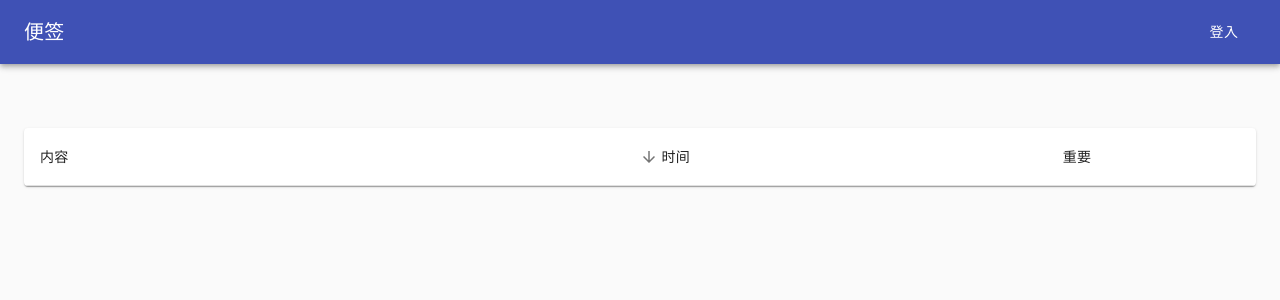
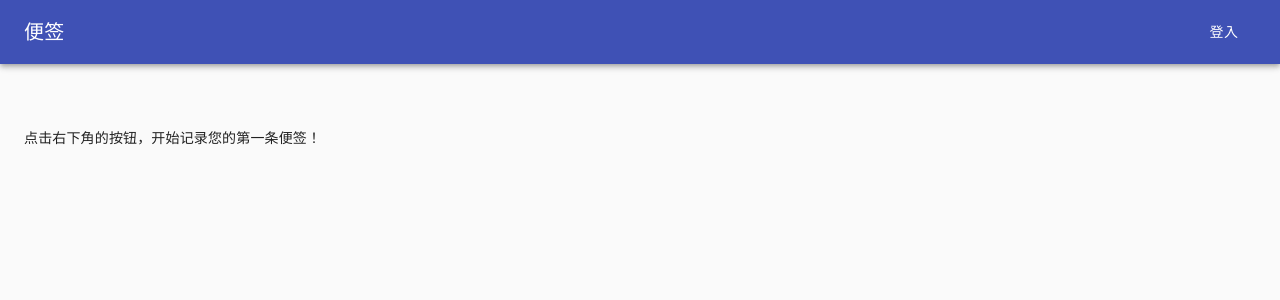
Before and after one commit to WordlessEcho/Brambling-Note-FE, a React (Create React App) app: page / in a window 1280 px wide. Shown: the top 300 px of the page. Built offline with nearby package versions, Linux system fonts and the light colour scheme.

Commit message:
feat(ui): add a simple user guide
While `notes` are empty, display a guide for user.

```diff
--- a/src/App.tsx
+++ b/src/App.tsx
@@ -94,6 +94,14 @@ const App = () => {
 
       <div className={classes.appBarSpacer} />
       <Container component="main">
+        {notes.length === 0
+          ? (
+            <>
+              {/* TODO: display a user guide */}
+              <div>点击右下角的按钮，开始记录您的第一条便签！</div>
+            </>
+          )
+          : (
             <Notes
               notes={notes}
               setNotes={setNotes}
@@ -101,6 +109,7 @@ const App = () => {
               deleteNote={handleNoteDelete}
               setErrorMessage={setErrorMessage}
             />
+          )}
       </Container>
     </ThemeProvider>
   );
```
Lines whose indentation alone changed are shown as unchanged.
